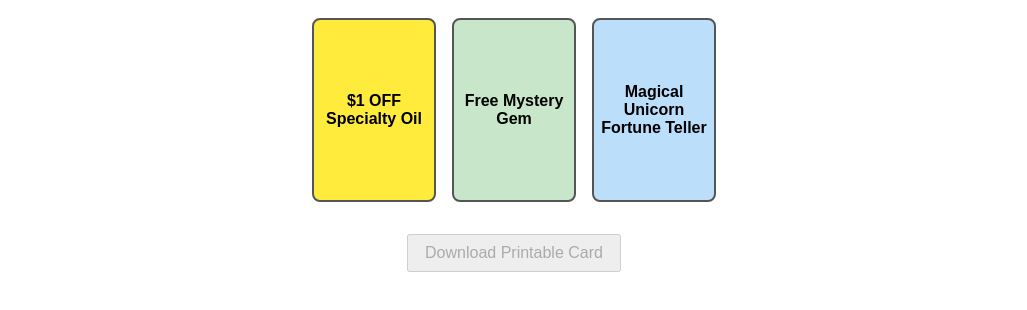
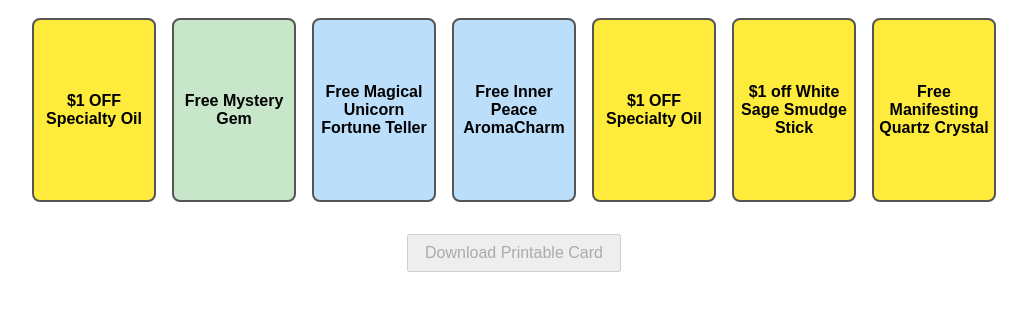
Before and after one commit to Charmed-1/Charmed-Treat-Card-Game, a plain HTML site: page index.html in a window 1280 px wide. Shown: the part 72-382 px from the top of the page, without its empty margins (126-1153 px from the left). Drawn offline with nearby package versions, Linux system fonts and the light colour scheme.

Commit message:
Update index.html

```diff
--- a/index.html
+++ b/index.html
@@ -9,7 +9,7 @@
     .card {width:120px; height:180px; border:2px solid #555; border-radius:8px;
            display:flex; align-items:center; justify-content:center;
            cursor:pointer; background:#eee; font-weight:bold;}
-    .selected {border-color:#0066ff; background:#cce5ff;}
+    .selected {border-color:#4c0994; background:#c798fa;}
     button {margin-top:2rem; padding:.5rem 1rem; font-size:1rem;}
   </style>
 </head>
@@ -19,7 +19,11 @@
   <div id="cards">
     <div class="card" data-id="10off" style="background:#ffeb3b;">$1 OFF Specialty Oil</div>
     <div class="card" data-id="freecoffee" style="background:#c8e6c9;">Free Mystery Gem</div>
-    <div class="card" data-id="buy1get1" style="background:#bbdefb;">Magical Unicorn Fortune Teller</div>
+    <div class="card" data-id="buy1get1" style="background:#bbdefb;">Free Magical Unicorn Fortune Teller</div>
+    <div class="card" data-id="buy1get1" style="background:#bbdefb;">Free Inner Peace AromaCharm</div>
+    <div class="card" data-id="10off" style="background:#ffeb3b;">$1 OFF Specialty Oil</div>
+    <div class="card" data-id="10off" style="background:#ffeb3b;">$1 off White Sage Smudge Stick</div>
+    <div class="card" data-id="10off" style="background:#ffeb3b;">Free Manifesting Quartz Crystal</div>
   </div>
 
   <button id="download" disabled>Download Printable Card</button>
```
